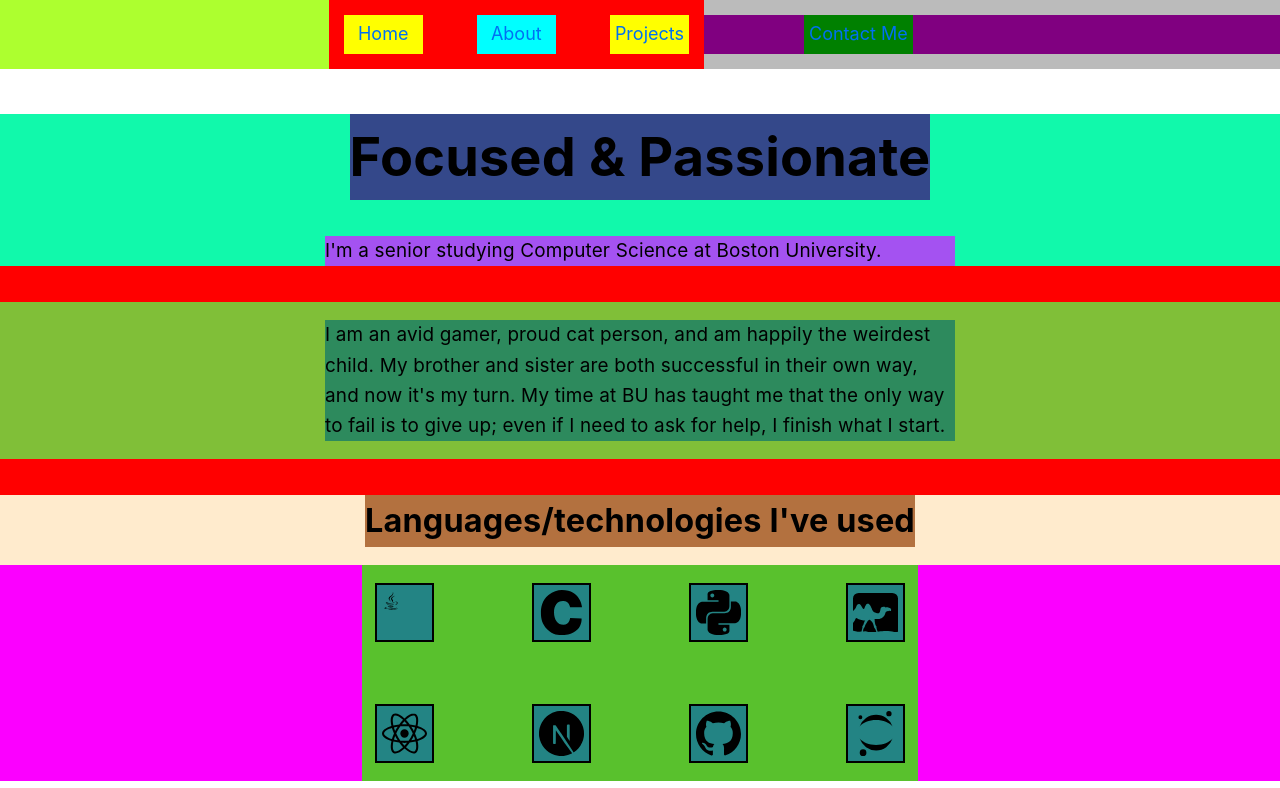
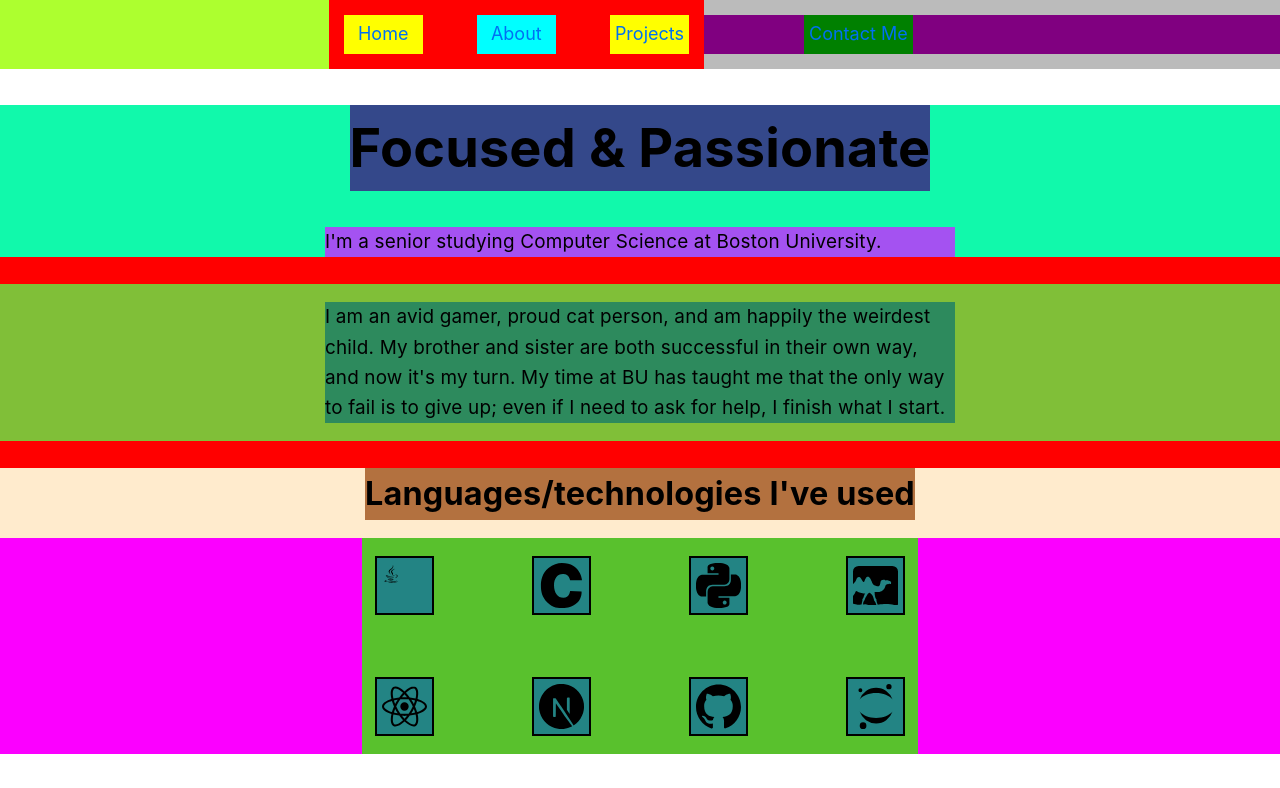
Before and after one commit to ryanv249/ryanv249.me, a Next.js app: page /about in a window 1280 px wide. Shown: the top 788 px of the page. Built offline with nearby package versions, Linux system fonts and the light colour scheme.

Commit message:
testing spacing for home and about pages

```diff
--- a/components/layout.module.css
+++ b/components/layout.module.css
@@ -7,8 +7,8 @@
     background-color: rgb(136, 0, 104);
     display: flex;
     flex-direction: column;
-    gap: 2rem;
-    margin: 2.5rem 0rem;
+    gap: 1.5rem;
+    margin: 2rem 0rem;
 }
 
 
@@ -209,8 +209,8 @@
     background-color: red;
     display: flex;
     flex-direction: column;
-    gap: 2rem;
-    margin: 2.5rem 0rem;
+    gap: 1.5rem;
+    margin: 2rem 0rem;
 }
 
 
```
